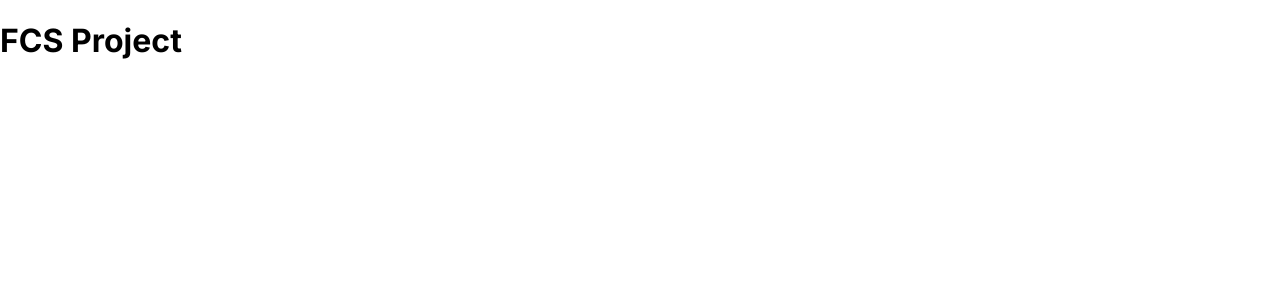
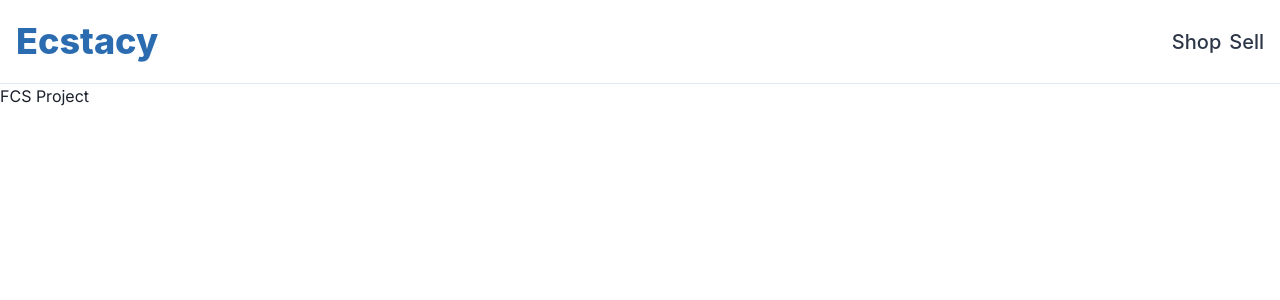
Before and after one commit to ecstacy-fcs/client, a Next.js app: page / in a window 1280 px wide. Shown: the top 300 px of the page. Built offline with nearby package versions, Linux system fonts and the light colour scheme.

Commit message:
feat: Add header

```diff
--- a/package.json
+++ b/package.json
@@ -10,6 +10,10 @@
     "prettier-format": "prettier --config .prettierrc.json 'src/**/*.ts' --write"
   },
   "dependencies": {
+    "@chakra-ui/react": "^1.6.10",
+    "@emotion/react": "^11",
+    "@emotion/styled": "^11",
+    "framer-motion": "^4",
     "next": "11.1.2",
     "pnpm": "^6.17.2",
     "react": "17.0.2",
--- /dev/null
+++ b/src/components/Footer.tsx
@@ -0,0 +1,9 @@
+import React from 'react';
+
+interface Props {}
+
+const Footer = (props: Props) => {
+  return <div></div>;
+};
+
+export default Footer;
--- /dev/null
+++ b/src/components/Header.tsx
@@ -0,0 +1,39 @@
+import React from 'react';
+import {
+  Box,
+  Container,
+  Flex,
+  Heading,
+  Spacer,
+  HStack,
+} from '@chakra-ui/react';
+
+interface Props {}
+
+const Header = (props: Props) => {
+  return (
+    <Box borderBottom="1px" borderColor="gray.200">
+      <Container maxW="container.xl" py="5">
+        <Flex alignItems="center" justifyContent="space-between">
+          <Heading as="h1" color="blue.600" fontWeight="800">
+            Ecstacy
+          </Heading>
+          <HStack
+            spacing="2"
+            alignItems="center"
+            justifyContent="space-between"
+          >
+            <Heading as="h2" size="md" color="gray.700" fontWeight="medium">
+              Shop
+            </Heading>
+            <Heading as="h2" size="md" color="gray.700" fontWeight="medium">
+              Sell
+            </Heading>
+          </HStack>
+        </Flex>
+      </Container>
+    </Box>
+  );
+};
+
+export default Header;
--- a/src/pages/_app.tsx
+++ b/src/pages/_app.tsx
@@ -1,7 +1,18 @@
-import '../styles/globals.css'
-import type { AppProps } from 'next/app'
+import '../styles/globals.css';
+import Header from '~/components/Header';
+import Footer from '~/components/Footer';
+import type { AppProps } from 'next/app';
+import { ChakraProvider } from '@chakra-ui/react';
 
 function MyApp({ Component, pageProps }: AppProps) {
-  return <Component {...pageProps} />
+  return (
+    <ChakraProvider>
+      <Header />
+      <main>
+        <Component {...pageProps} />
+      </main>
+      <Footer />
+    </ChakraProvider>
+  );
 }
-export default MyApp
+export default MyApp;
--- a/src/styles/globals.css
+++ b/src/styles/globals.css
@@ -5,7 +5,7 @@ body {
   padding: 0;
   margin: 0;
   font-family: 'Inter', -apple-system, BlinkMacSystemFont, Segoe UI, Roboto,
-    Helvetica Neue, sans-serif;
+    Helvetica Neue, sans-serif !important;
 }
 
 a {
```
Also changed, not shown: src/pages/auth/login.tsx (added, +7 -0 lines), src/pages/auth/signup.tsx (added, +7 -0 lines), src/theme/index.ts (added, +9 -0 lines), 1 other file (tests, documents, lock files or other folders).
